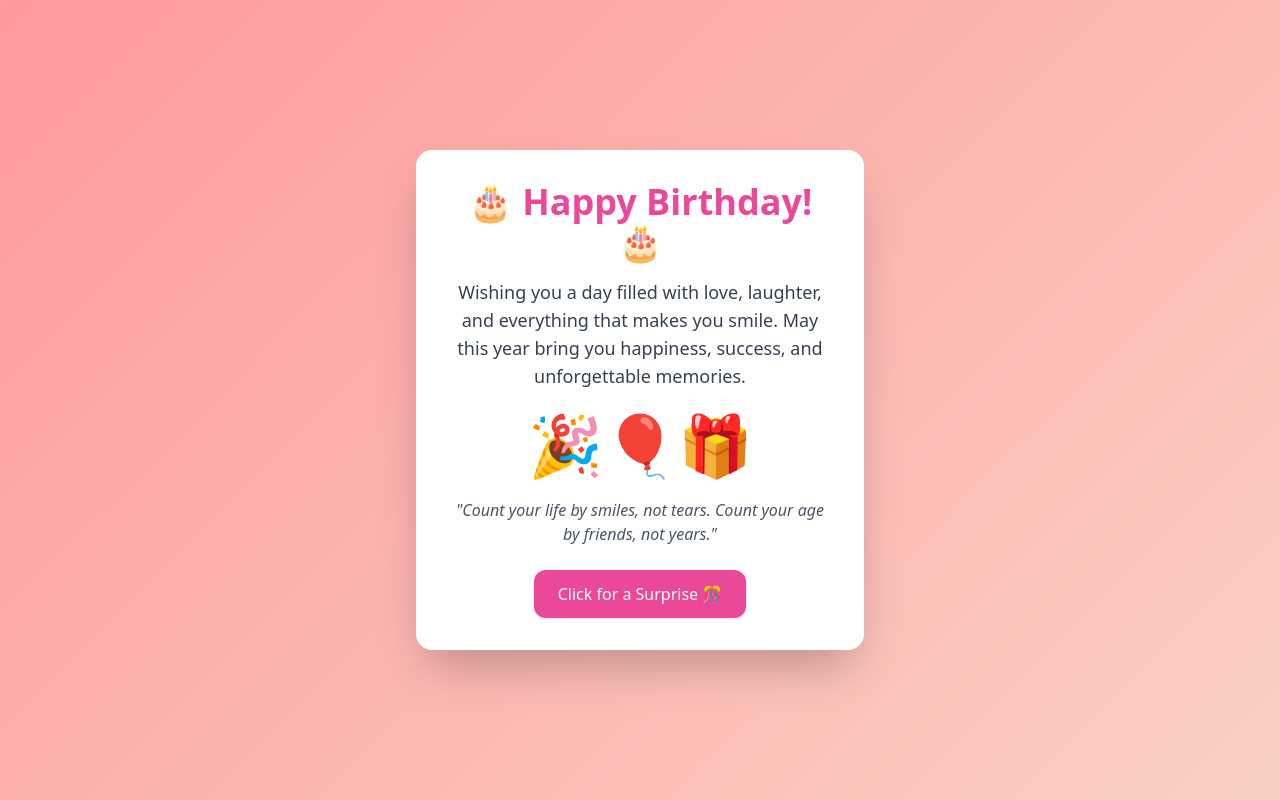
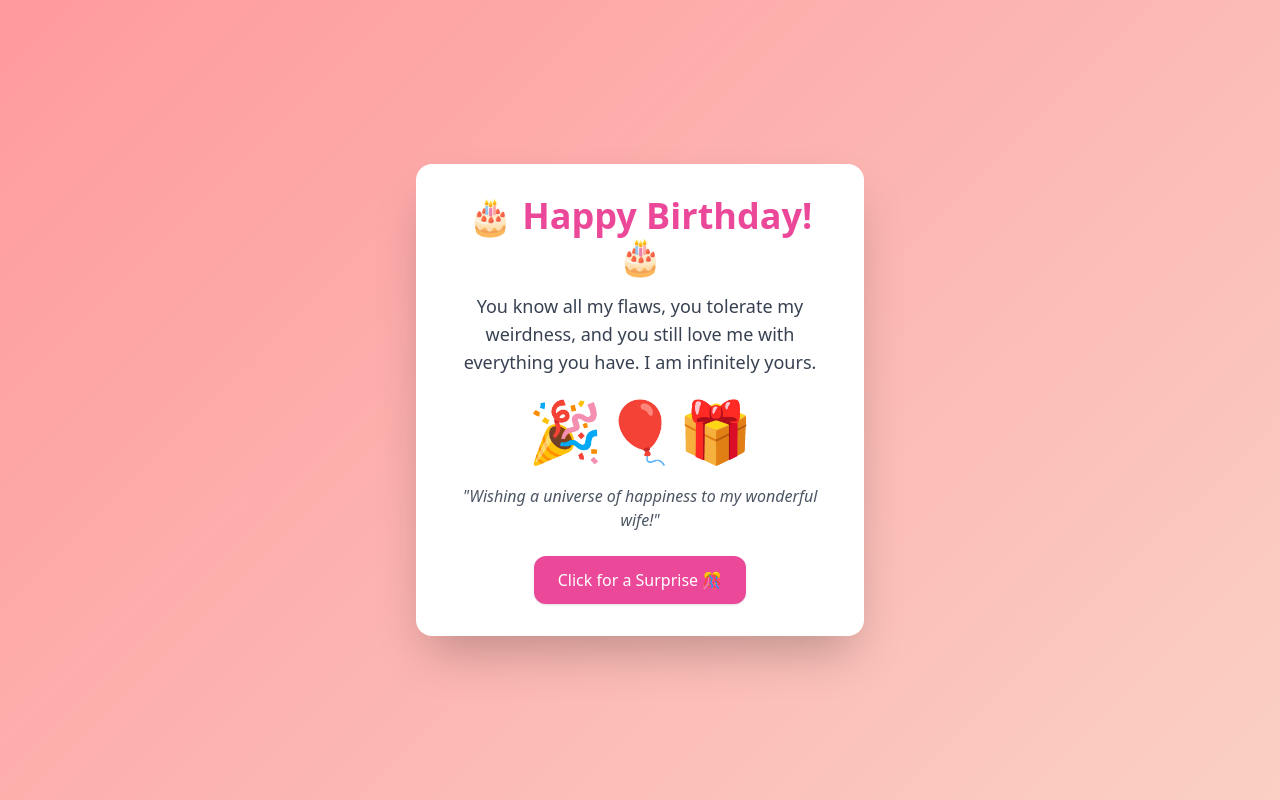
Before and after one commit to sharitsundar/birthday-wish, a plain HTML site: page index.html in a window 1280 px wide. Drawn offline with nearby package versions, Linux system fonts and the light colour scheme.

Commit message:
Update index.html

```diff
--- a/index.html
+++ b/index.html
@@ -16,14 +16,13 @@
   <div class="bg-white shadow-2xl rounded-2xl p-6 sm:p-8 max-w-md w-full text-center">
     <h1 class="text-3xl sm:text-4xl font-extrabold text-pink-500 mb-4">🎂 Happy Birthday! 🎂</h1>
     <p class="text-base sm:text-lg text-gray-700 mb-6">
-      Wishing you a day filled with love, laughter, and everything that makes you smile.
-      May this year bring you happiness, success, and unforgettable memories.
+      You know all my flaws, you tolerate my weirdness, and you still love me with everything you have. I am infinitely yours.
     </p>
 
     <div class="text-5xl sm:text-6xl mb-6">🎉🎈🎁</div>
 
     <p class="text-gray-600 italic text-sm sm:text-base">
-      "Count your life by smiles, not tears. Count your age by friends, not years."
+      "Wishing a universe of happiness to my wonderful wife!"
     </p>
 
     <button onclick="celebrate()" class="mt-6 px-6 py-3 bg-pink-500 text-white rounded-xl shadow hover:bg-pink-600 transition w-full sm:w-auto">
@@ -31,7 +30,7 @@
     </button>
 
     <p id="surprise" class="mt-4 text-lg sm:text-xl font-semibold text-purple-600 hidden">
-      You are amazing! Have the best birthday ever! 💖
+      I Love You Bubu! 💖
     </p>
   </div>
 
```
